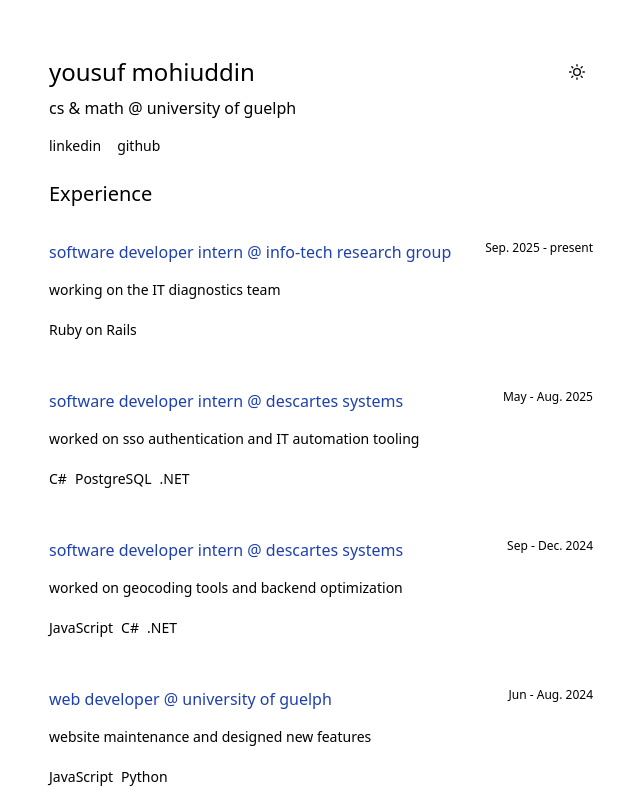
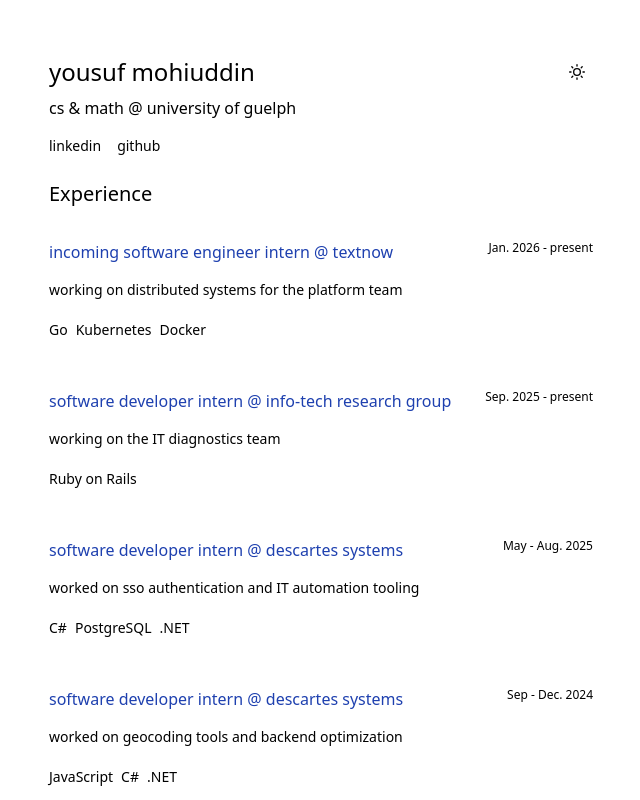
Before and after one commit to yousufmohi/yousuf-mohiuddin, a React (Vite) app: page / in a window 1280 px wide. Shown: the top 800 px of the page, without its empty margins (319-959 px from the left). Built offline with nearby package versions, Linux system fonts and the light colour scheme.

Commit message:
added field

```diff
--- a/src/App.tsx
+++ b/src/App.tsx
@@ -31,7 +31,15 @@
       <div className="mt-2">
       <h1 className={` ${darkMode ? "text-[#959290]" : "text-black"}  text-xl mt-6 mb-4 `}>Experience</h1>
       <div className="grid gap-4">
-              <ExperienceItem
+            <ExperienceItem
+              title="incoming software engineer intern"
+              company="textnow"
+              description={"working on distributed systems for the platform team"}
+              languages={["Go", "Kubernetes", "Docker"]}
+              repoLink=""
+              range="Jan. 2026 - present"
+            />
+            <ExperienceItem
               title="software developer intern"
               company="info-tech research group"
               description={"working on the IT diagnostics team"}
@@ -39,7 +47,7 @@
               repoLink=""
               range="Sep. 2025 - present"
             />
-              <ExperienceItem
+            <ExperienceItem
               title="software developer intern"
               company="descartes systems"
               description={"worked on sso authentication and IT automation tooling"}
```
